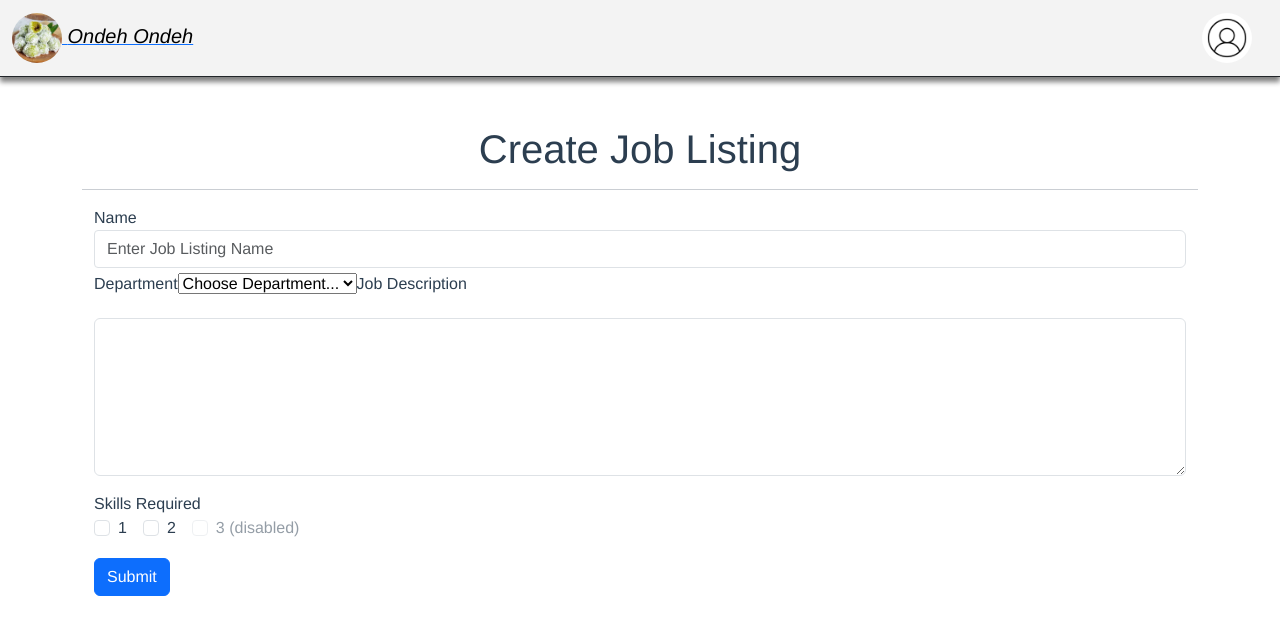
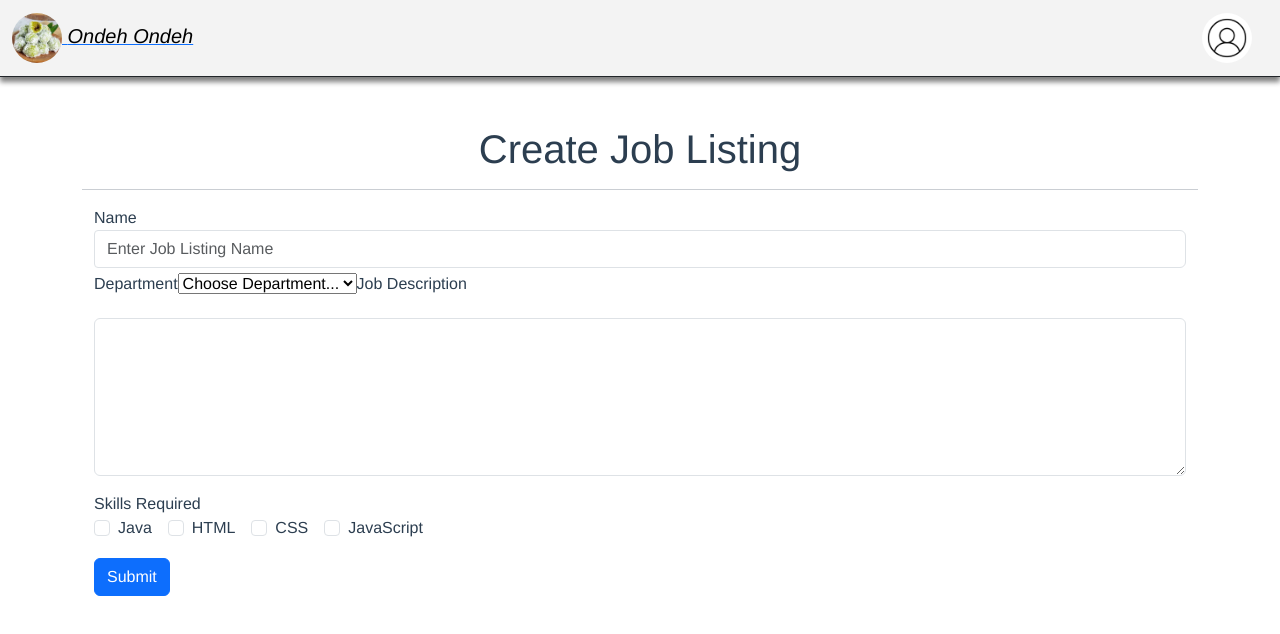
Before and after one commit to L1uM4rt1n/SPM-Project, a Vue app in the folder Frontend/spm-proj/: page /create-job-listing in a window 1280 px wide. Shown: the top 634 px of the page. Built offline with nearby package versions, Linux system fonts and the light colour scheme.

Commit message:
Dynamic skill displaying

```diff
--- a/Frontend/spm-proj/src/views/createJobListing.vue
+++ b/Frontend/spm-proj/src/views/createJobListing.vue
@@ -25,17 +25,9 @@
             <!-- Checkboxes -->
             <div class="py-3">
                 <label for="Skills">Skills Required</label><br>
-                <div class="form-check form-check-inline">
-                    <input class="form-check-input" type="checkbox" id="inlineCheckbox1" value="option1">
-                    <label class="form-check-label" for="inlineCheckbox1">1</label>
-                </div>
-                <div class="form-check form-check-inline">
-                    <input class="form-check-input" type="checkbox" id="inlineCheckbox2" value="option2">
-                    <label class="form-check-label" for="inlineCheckbox2">2</label>
-                </div>
-                <div class="form-check form-check-inline">
-                    <input class="form-check-input" type="checkbox" id="inlineCheckbox3" value="option3" disabled>
-                    <label class="form-check-label" for="inlineCheckbox3">3 (disabled)</label>
+                <div v-for="skill in skilltypes" :key="skill" class="form-check form-check-inline">
+                    <input class="form-check-input" type="checkbox" id="inlineCheckbox1" :key="skill" :value="skill">
+                    <label class="form-check-label" for="inlineCheckbox1">{{skill}}</label>
                 </div>
             </div>
 
@@ -64,6 +56,7 @@ data() {
         searchKeyword: '', // Add a data property for search keyword
         jobListings: [], // Initialize an empty array for job listings
         jobtypes: [], // All job types
+        skilltypes: [], // All skill types
         filteredResults:[],
         };
     },
@@ -108,7 +101,14 @@ data() {
                 }
             }
             this.jobtypes = titles;
-        },
+            let skills = [];
+            for (let i = 0; i < newListings.length; i++) {
+            skills = skills.concat(newListings[i].skills);
+            }
+
+            // Remove duplicates by converting the array to a Set and then back to an array
+            this.skilltypes = [...new Set(skills)];
+            },
     },
     mounted() {
       // Simulate fetching data from a database (replace with actual data fetching)
```
